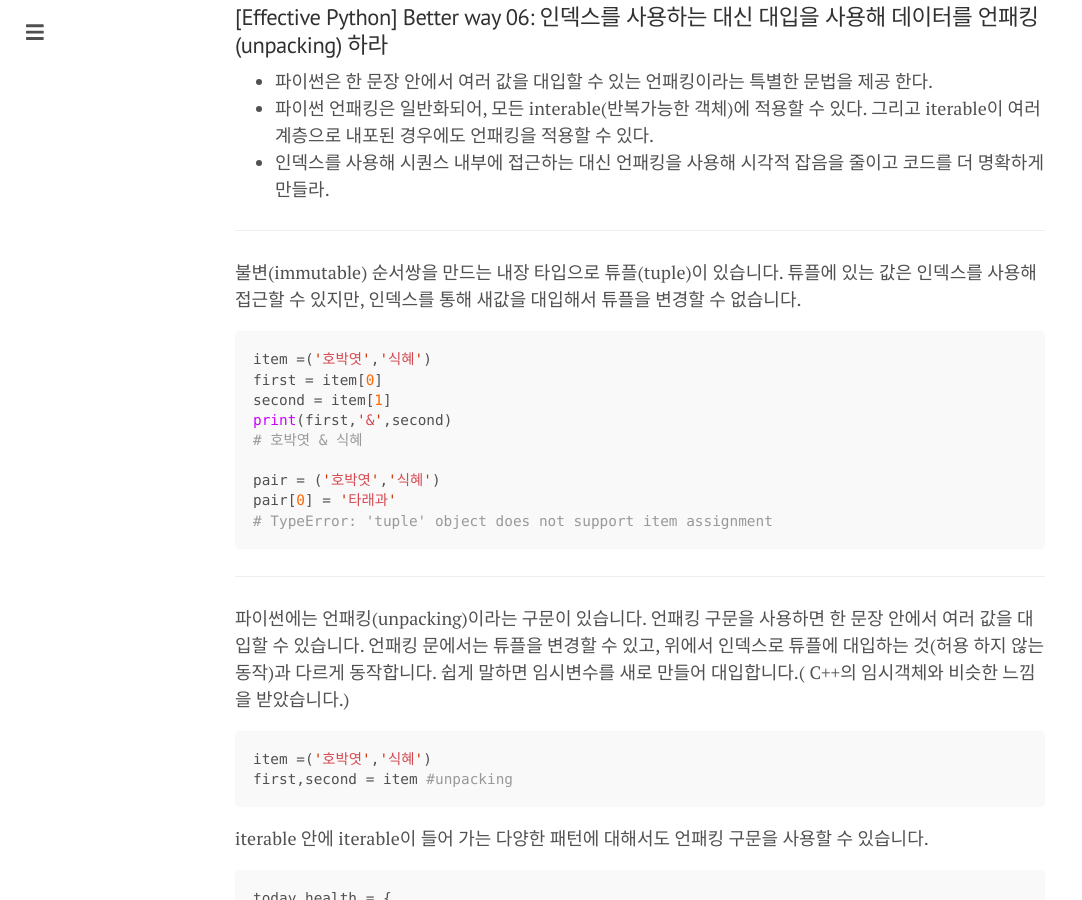
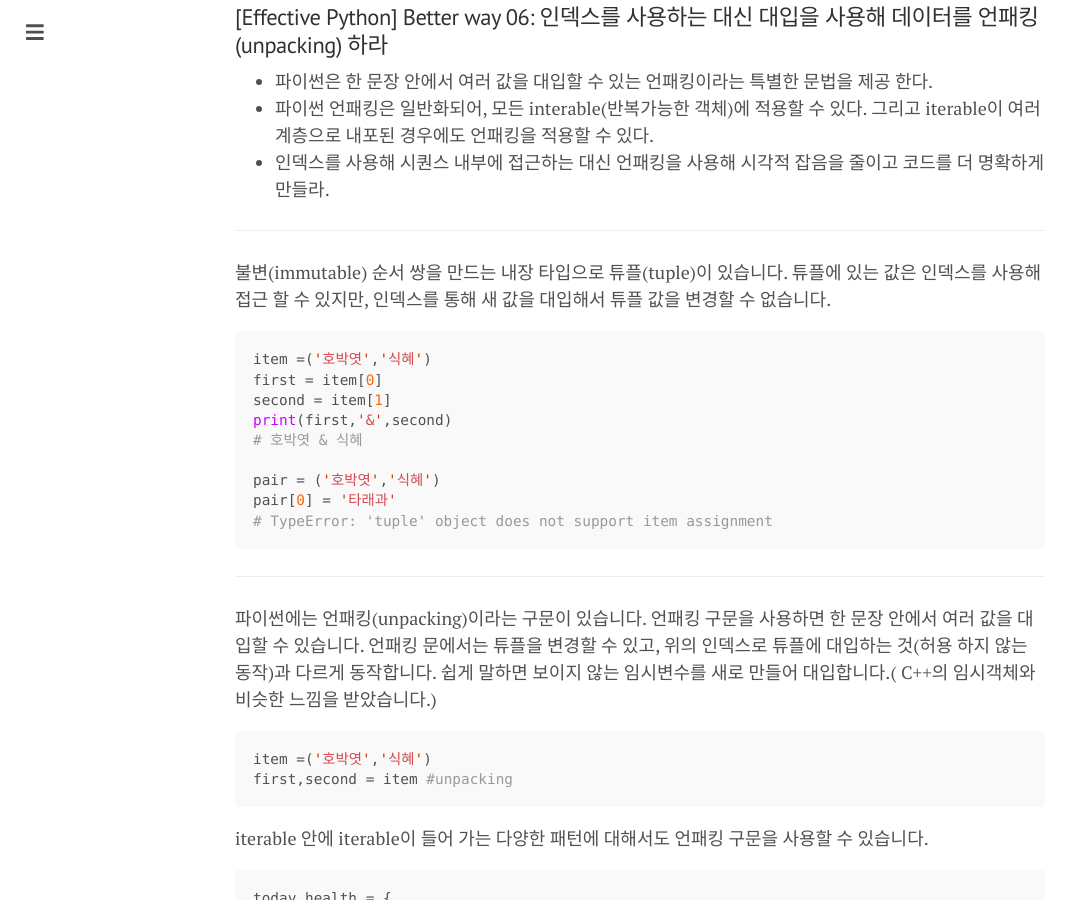
Before and after one commit to changhyeonnam/changhyeonnam.github.io, a Jekyll site: the page built from _posts/2021/2021-08-30-python_bw06_unpacking.md, in a window 1280 px wide and 900 px high, scrolled down 350 px. Shown: the whole window, without its empty margins (0-1082 px from the left). Built offline with Jekyll 4.4.1, drawn with Linux system fonts in a browser that asks for light colours; nearby versions of some CDN libraries; our own code applies the rules of GitHub Pages for plain Markdown files; comment, search, counter and statistics services are not loaded.

Commit message:
Update 2021-08-30-python_bw06_unpacking.md

````diff
--- a/_posts/2021/2021-08-30-python_bw06_unpacking.md
+++ b/_posts/2021/2021-08-30-python_bw06_unpacking.md
@@ -14,7 +14,7 @@ comments: true
 
 ---
 
-불변(immutable) 순서쌍을 만드는 내장 타입으로 튜플(tuple)이 있습니다. 튜플에 있는 값은 인덱스를 사용해 접근할 수 있지만, 인덱스를 통해 새값을 대입해서 튜플을 변경할 수 없습니다.
+불변(immutable) 순서 쌍을 만드는 내장 타입으로 튜플(tuple)이 있습니다. 튜플에 있는 값은 인덱스를 사용해 접근 할 수 있지만, 인덱스를 통해 새 값을 대입해서 튜플 값을 변경할 수 없습니다.
 
 ```python
 item =('호박엿','식혜')
@@ -30,7 +30,7 @@ pair[0] = '타래과'
 
 ---
 
-파이썬에는 언패킹(unpacking)이라는 구문이 있습니다. 언패킹 구문을 사용하면 한 문장 안에서 여러 값을 대입할 수 있습니다. 언패킹 문에서는 튜플을 변경할 수 있고, 위에서 인덱스로 튜플에 대입하는 것(허용 하지 않는 동작)과 다르게 동작합니다. 쉽게 말하면 임시변수를 새로 만들어 대입합니다.( C++의 임시객체와 비슷한 느낌을 받았습니다.)
+파이썬에는 언패킹(unpacking)이라는 구문이 있습니다. 언패킹 구문을 사용하면 한 문장 안에서 여러 값을 대입할 수 있습니다. 언패킹 문에서는 튜플을 변경할 수 있고, 위의 인덱스로 튜플에 대입하는 것(허용 하지 않는 동작)과 다르게 동작합니다. 쉽게 말하면 보이지 않는 임시변수를 새로 만들어 대입합니다.( C++의 임시객체와 비슷한 느낌을 받았습니다.)
 
 ```python
 item =('호박엿','식혜')
````
